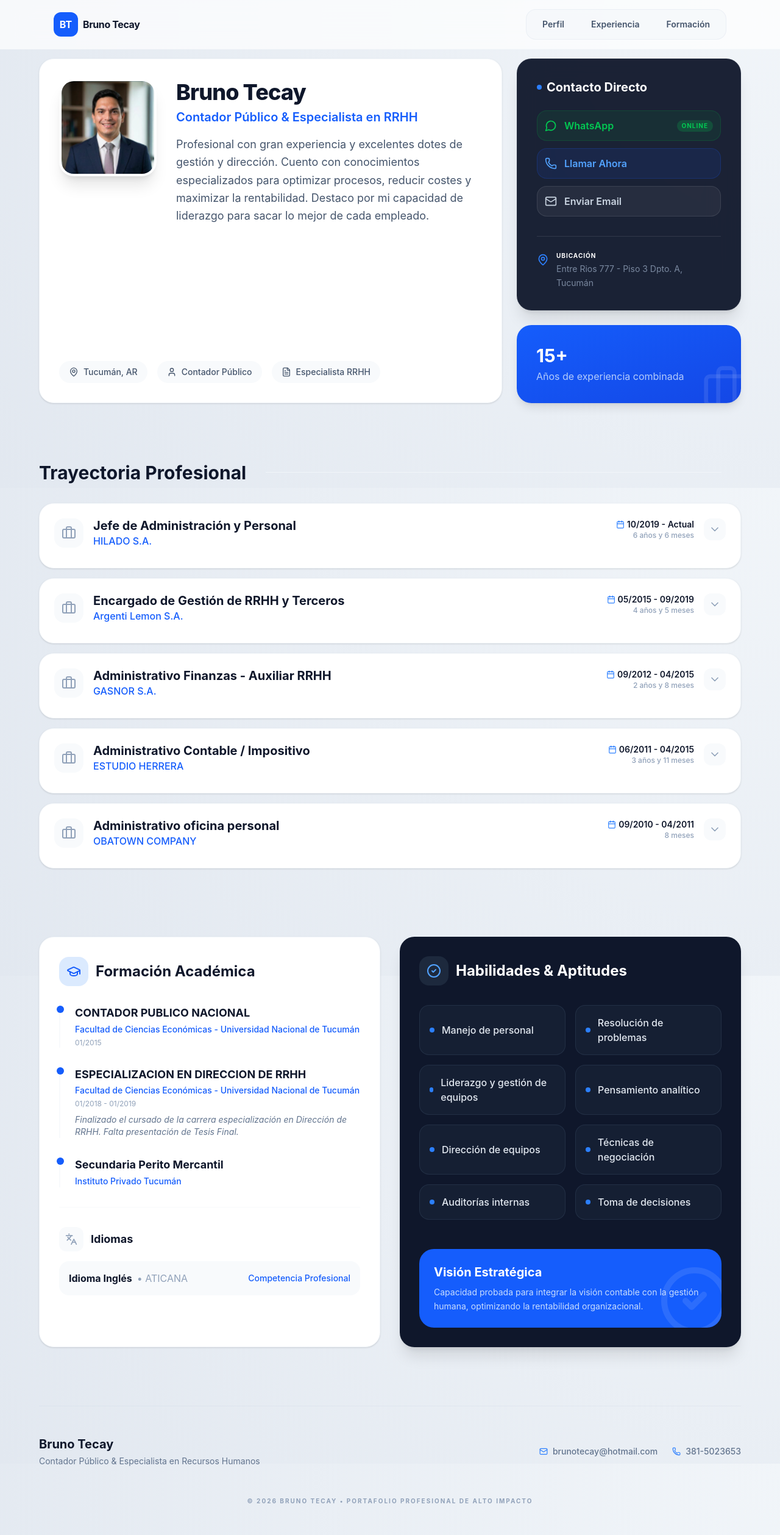
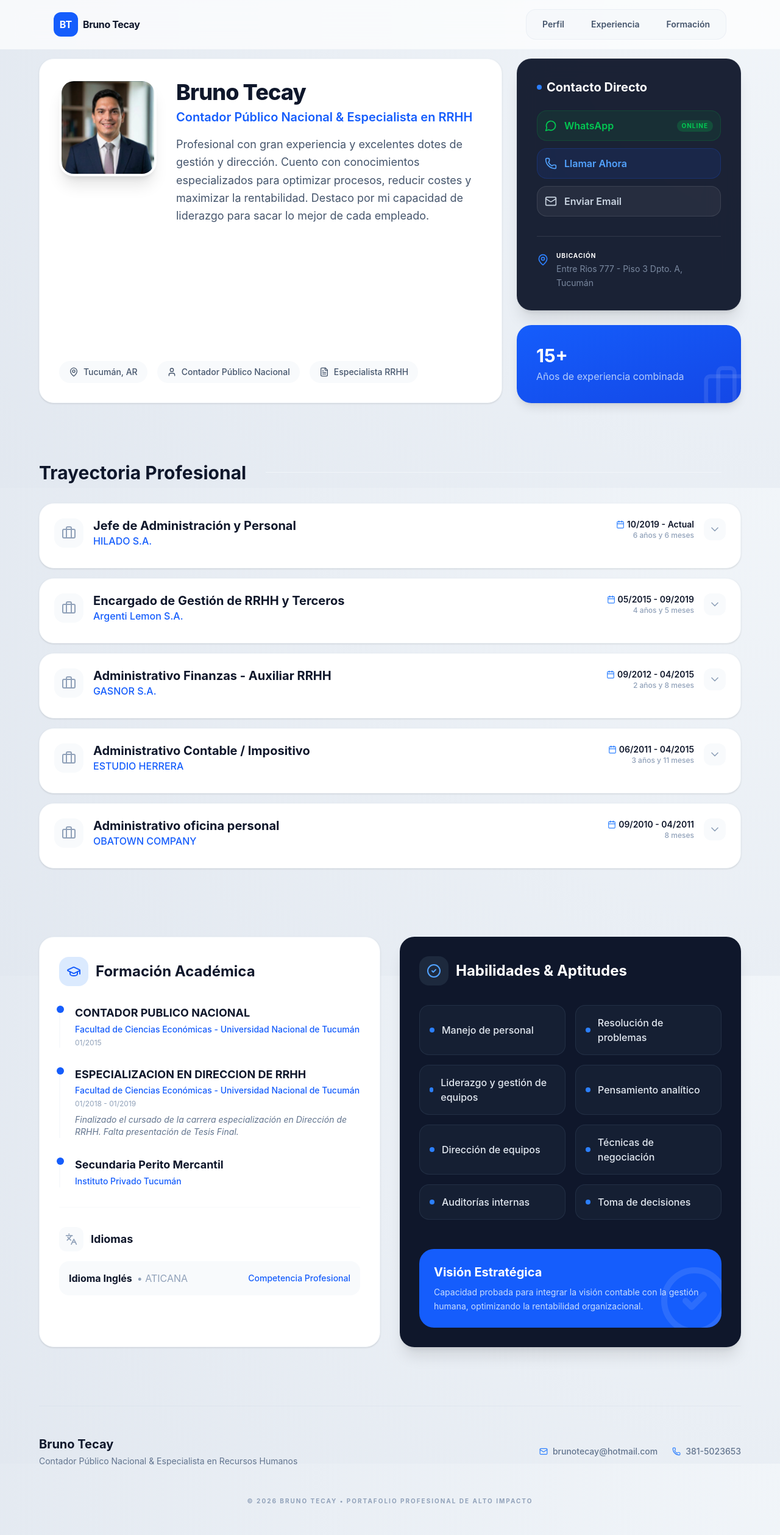
Before and after one commit to arieltecay/bruno-tecay-portfolio, a React (Vite) app: page / in a window 1280 px wide. Shown: the whole page at 61% size. Built offline with nearby package versions, Linux system fonts and the light colour scheme.

Commit message:
feat: update titles to include 'Nacional' for consistency in professional description

```diff
--- a/index.html
+++ b/index.html
@@ -4,7 +4,7 @@
     <meta charset="UTF-8" />
     <meta name="viewport" content="width=device-width, initial-scale=1.0" />
     <title>Bruno Tecay | Portafolio Profesional</title>
-    <meta name="description" content="Portafolio profesional de Bruno Tecay - Contador Público y Especialista en RRHH." />
+    <meta name="description" content="Portafolio profesional de Bruno Tecay - Contador Público Nacional y Especialista en RRHH." />
   </head>
   <body>
     <div id="root"></div>
--- a/src/App.tsx
+++ b/src/App.tsx
@@ -13,7 +13,7 @@ const Footer: React.FC = () => {
           <div className="text-center md:text-left">
             <h2 className="text-xl font-bold text-slate-900 mb-1">{cvData.name}</h2>
             <p className="text-slate-500 text-sm">
-              Contador Público & Especialista en Recursos Humanos
+              Contador Público Nacional & Especialista en Recursos Humanos
             </p>
           </div>
 
--- a/src/components/sections/hero/Hero.tsx
+++ b/src/components/sections/hero/Hero.tsx
@@ -37,7 +37,7 @@ const Hero: React.FC = () => {
             </div>
             <div className="flex items-center gap-2 px-4 py-2 bg-slate-50 rounded-full text-slate-600 text-sm font-medium">
               <User size={16} />
-              Contador Público
+              Contador Público Nacional
             </div>
             <div className="flex items-center gap-2 px-4 py-2 bg-slate-50 rounded-full text-slate-600 text-sm font-medium">
               <FileText size={16} />
--- a/src/data/cv-data.ts
+++ b/src/data/cv-data.ts
@@ -18,7 +18,7 @@ export interface Education {
 
 export const cvData = {
   name: "Bruno Tecay",
-  title: "Contador Público & Especialista en RRHH",
+  title: "Contador Público Nacional & Especialista en RRHH",
   profile: "Profesional con gran experiencia y excelentes dotes de gestión y dirección. Cuento con conocimientos especializados para optimizar procesos, reducir costes y maximizar la rentabilidad. Destaco por mi capacidad de liderazgo para sacar lo mejor de cada empleado.",
   contact: {
     address: "Entre Rios 777 - Piso 3 Dpto. A, Tucumán",
```
